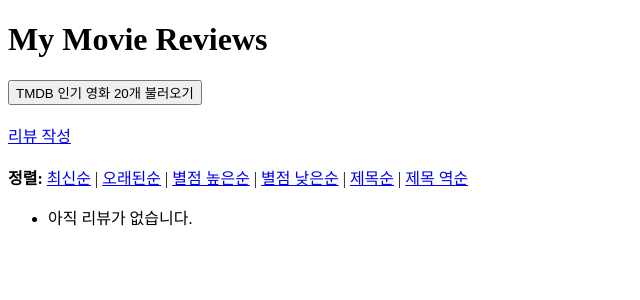
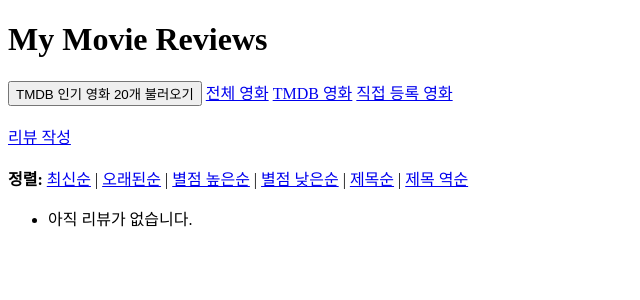
Before and after one commit to Pirogramming-24/Lee-sujong, a Django app: page / in a window 1280 px wide. Shown: the top 300 px of the page, without its empty margins (0-640 px from the left). Run offline with Django 5.2, Linux system fonts and the light colour scheme; data that the repository does not hold is empty.

Commit message:
feat: tmdb와 사용자 직접 등록 구분

```diff
--- a/MovieChatBot/reviews/views.py
+++ b/MovieChatBot/reviews/views.py
@@ -122,7 +122,16 @@ def review_list(request):
     }
 
     order = sort_map.get(sort, "-id")
-    reviews = Review.objects.all().order_by(order)
+    source = request.GET.get("source")
+
+    qs = Review.objects.all()
+
+    if source == "tmdb":
+        qs = qs.filter(is_from_tmdb=True)
+    elif source == "user":
+        qs = qs.filter(is_from_tmdb=False)
+
+    reviews = qs.order_by(order)
 
     return render(request, "reviews/list.html", {"reviews": reviews, "sort": sort})
 
--- a/MovieChatBot/templates/reviews/list.html
+++ b/MovieChatBot/templates/reviews/list.html
@@ -13,6 +13,13 @@
     <form method="post" action="{% url 'reviews:tmdb_sync' %}">
       {% csrf_token %}
       <button type="submit">TMDB 인기 영화 20개 불러오기</button>
+      <a href="{% url 'reviews:list' %}?sort={{ sort }}">전체 영화</a>
+      <a href="{% url 'reviews:list' %}?sort={{ sort }}&source=tmdb"
+        >TMDB 영화</a
+      >
+      <a href="{% url 'reviews:list' %}?sort={{ sort }}&source=user"
+        >직접 등록 영화</a
+      >
     </form>
 
     <br />
```
